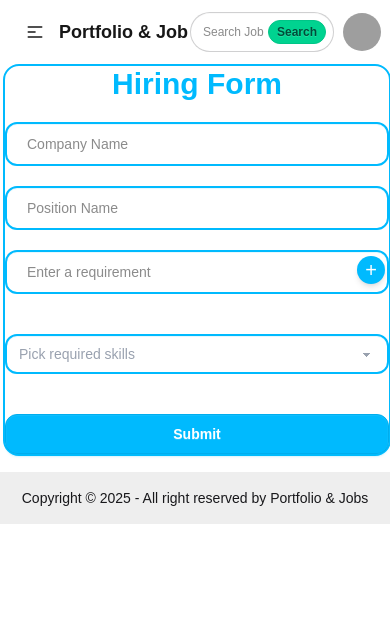
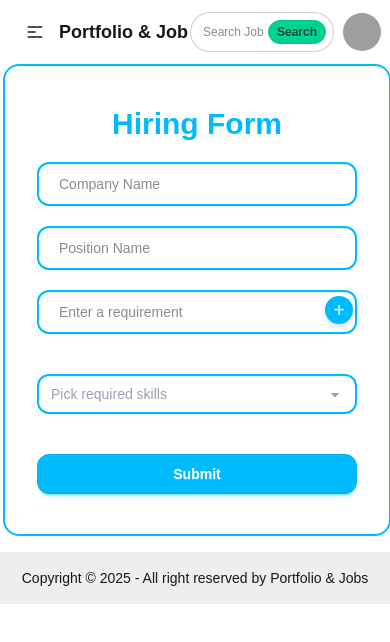
Before and after one commit to Shakib-Shajid/portfolio_jobsearch, a Next.js app: page /hiring in a window 390 px wide. Shown: the top 642 px of the page. Built offline with nearby package versions, Linux system fonts and the light colour scheme; grey boxes are pictures that could not be loaded.

Commit message:
hiring responsive view added

```diff
--- a/src/app/hiring/page.jsx
+++ b/src/app/hiring/page.jsx
@@ -33,14 +33,14 @@ const Page = () => {
 
     return (
         <div className='flex w-96 md:w-full mx-auto'>
-            <div className='flex flex-col gap-5 mx-auto border-info rounded-2xl border-2 md:p-20'>
+            <div className='flex flex-col gap-5 mx-auto border-info rounded-2xl border-2 pt-10 md:p-20'>
                 <h3 className='text-3xl font-bold text-center text-info'>Hiring Form</h3>
 
-                <input type="text" className='input input-info border-2 rounded-xl w-96 mx-auto p-5' placeholder='Company Name' />
-                <input type="text" className='input input-info border-2 rounded-xl w-96 mx-auto p-5' placeholder='Position Name' />
+                <input type="text" className='input input-info border-2 rounded-xl w-80 md:w-96 mx-auto p-5' placeholder='Company Name' />
+                <input type="text" className='input input-info border-2 rounded-xl w-80 md:w-96 mx-auto p-5' placeholder='Position Name' />
 
                 {/* Requirement Input + Button */}
-                <form onSubmit={addRequirement} className="relative w-96 mx-auto">
+                <form onSubmit={addRequirement} className="relative w-80 md:w-96 mx-auto">
                     <input
                         type="text"
                         value={requirementInput}
@@ -67,7 +67,7 @@ const Page = () => {
                 </div>
 
                 {/* Skill Selector */}
-                <select onChange={handleSkillSelect} defaultValue="Pick required skills" className="select input-info border-2 rounded-xl w-96 mx-auto text-gray-400">
+                <select onChange={handleSkillSelect} defaultValue="Pick required skills" className="select input-info border-2 rounded-xl w-80 md:w-96 mx-auto text-gray-400">
                     <option disabled>Pick required skills</option>
                     {cseskills.map((cseskill, index) => (
                         <option key={index} value={cseskill}>{cseskill}</option>
@@ -83,7 +83,7 @@ const Page = () => {
                     ))}
                 </div>
 
-                <input type="submit" className='btn btn-info text-white rounded-xl' />
+                <input type="submit" className='btn btn-info text-white rounded-xl w-80 md:w-96 mx-auto mb-10 md:mb-0' />
             </div>
         </div>
     );
```
